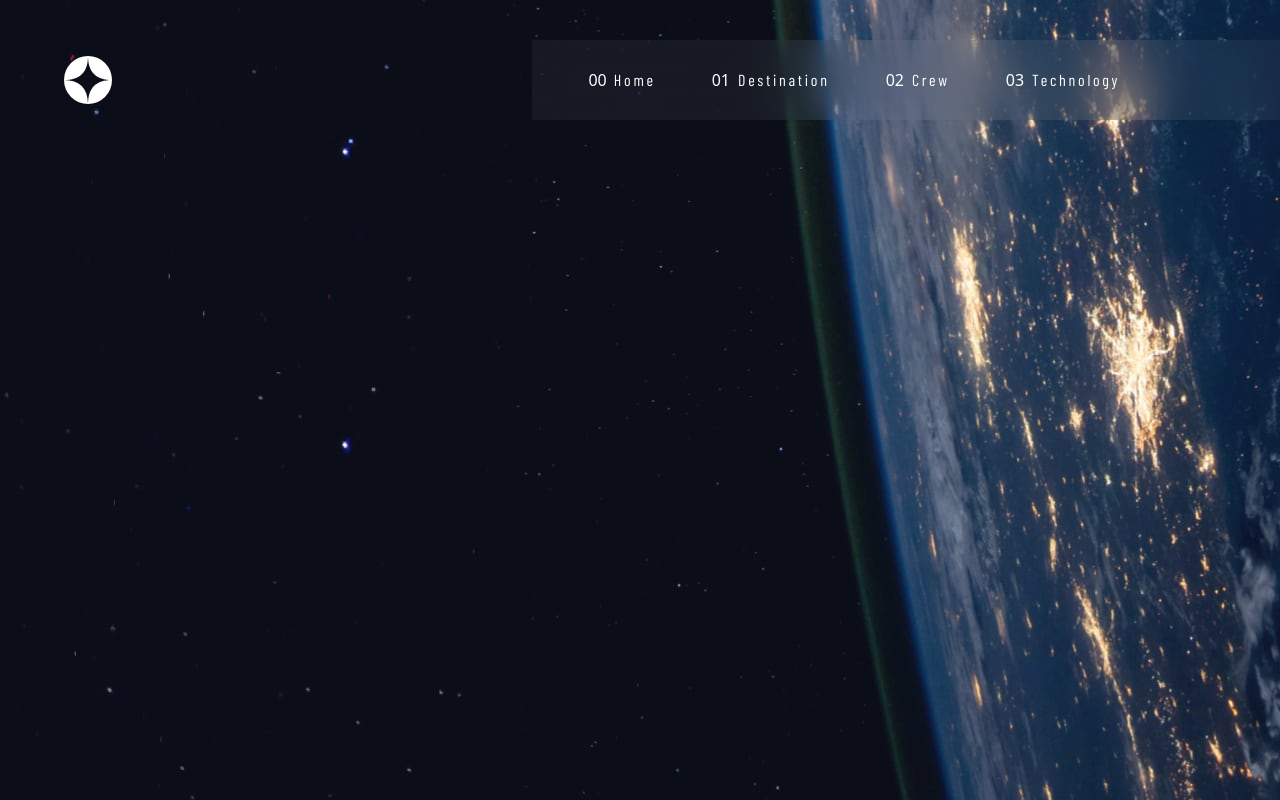
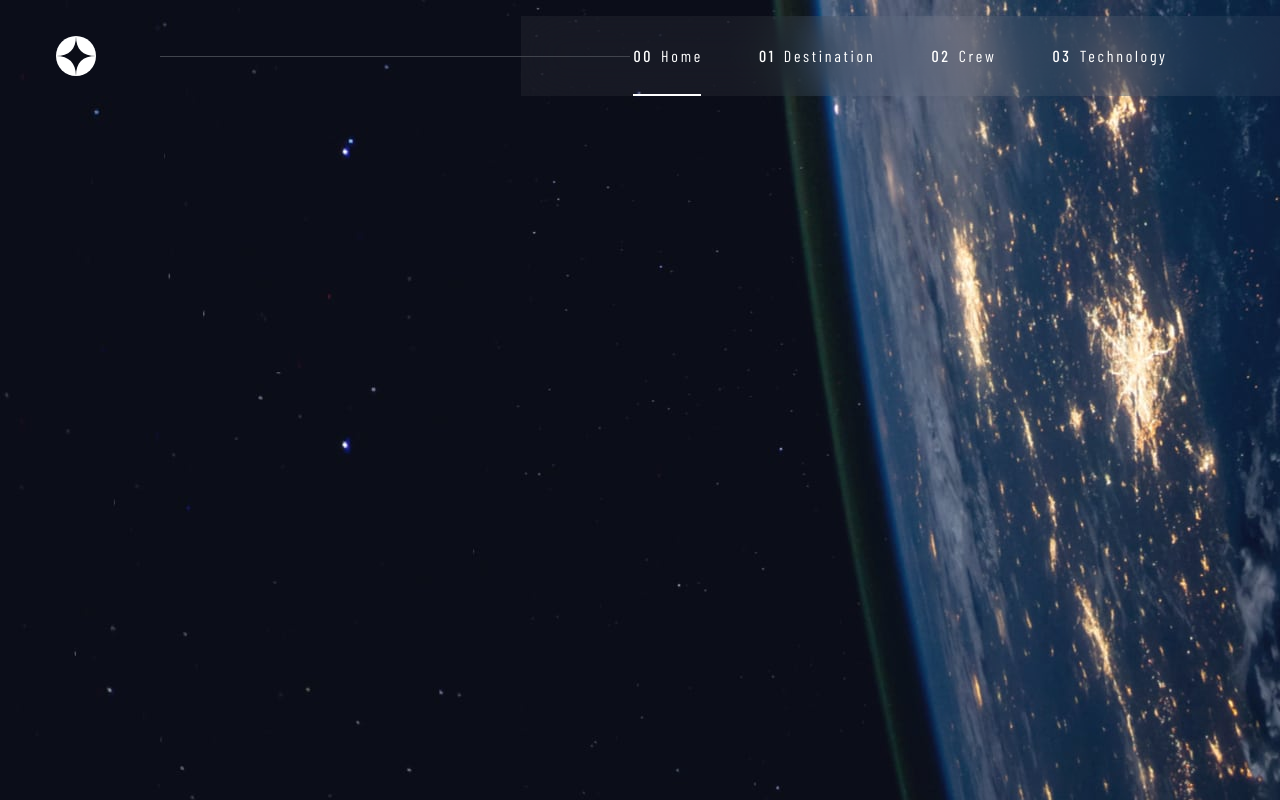
Before and after one commit to VitaliEdsel/Space-Turism, a React (Vite) app: page / in a window 1280 px wide. Built offline with nearby package versions, Linux system fonts and the light colour scheme; a web font is replaced by a local one.

Commit message:
navbar quase completa

```diff
--- a/index.html
+++ b/index.html
@@ -7,6 +7,7 @@
     <title>Space Turism</title>
     <link rel="preconnect" href="https://fonts.googleapis.com">
     <link rel="preconnect" href="https://fonts.gstatic.com" crossorigin>
+    <link href="https://fonts.googleapis.com/css2?family=Barlow+Condensed:wght@500&display=swap" rel="stylesheet">
     <link href="https://fonts.googleapis.com/css2?family=Barlow+Condensed&family=Bellefair&display=swap" rel="stylesheet">
   </head>
   <body>
--- a/src/App.css
+++ b/src/App.css
@@ -49,3 +49,7 @@
   width: 400px;
   background-color: rgb(31 41 55);
 }
+
+.fonte {
+  font-size: 40px;
+}
--- a/src/App.jsx
+++ b/src/App.jsx
@@ -1,8 +1,8 @@
 import { BrowserRouter as Router, Route, Routes } from "react-router-dom"
 import Home from "./pages/Home"
-import Crew from "./pages/Home"
-import Destination from "./pages/Home"
-import Technology from "./pages/Home"
+import Crew from "./pages/Crew"
+import Destination from "./pages/Destination"
+import Technology from "./pages/Technology"
 
 function App() {
   return (
--- a/src/components/Navbar.jsx
+++ b/src/components/Navbar.jsx
@@ -1,19 +1,100 @@
 import { Link } from "react-router-dom"
 import Logo from "../assets/shared/logo.svg"
+import {useState, useEffect} from 'react'
 import '../app.css'
 
-function Navbar() {
+function Navbar(props) {
+
+    var [branca, setbranca] = useState(props.lbranca)
+    var [estilobranca, setestilobranca] = useState('absolute left-28 top-[78px] block bg-white h-0.5 w-68px')
+    var [estilobranca2, setestilobranca2] = useState('absolute left-[237px] top-[78px] block bg-white h-0.5 w-[116px]')
+    var [estilobranca3, setestilobranca3] = useState('absolute left-[410px] top-[78px] block bg-white h-0.5 w-[63px]')
+    var [estilobranca4, setestilobranca4] = useState('absolute left-[530px] top-[78px] block bg-white h-0.5 w-[115px]')
+//
+    useEffect(() => {
+        if (branca === 1) {
+            setestilobranca2('absolute left-[237px] top-[78px] hidden bg-white h-0.5 w-[116px]')
+            setestilobranca3('absolute left-[237px] top-[78px] hidden bg-white h-0.5 w-[116px]')
+            setestilobranca4('absolute left-[237px] top-[78px] hidden bg-white h-0.5 w-[116px]')
+        }
+        if (branca === 2) {
+            setestilobranca('absolute left-[237px] top-[78px] hidden bg-white h-0.5 w-[116px]')
+            setestilobranca3('absolute left-[237px] top-[78px] hidden bg-white h-0.5 w-[116px]')
+            setestilobranca4('absolute left-[237px] top-[78px] hidden bg-white h-0.5 w-[116px]')
+        }
+        if (branca === 3) {
+            setestilobranca2('absolute left-[237px] top-[78px] hidden bg-white h-0.5 w-[116px]')
+            setestilobranca('absolute left-[237px] top-[78px] hidden bg-white h-0.5 w-[116px]')
+            setestilobranca4('absolute left-[237px] top-[78px] hidden bg-white h-0.5 w-[116px]')
+        }
+        if (branca === 4) {
+            setestilobranca2('absolute left-[237px] top-[78px] hidden bg-white h-0.5 w-[116px]')
+            setestilobranca3('absolute left-[237px] top-[78px] hidden bg-white h-0.5 w-[116px]')
+            setestilobranca('absolute left-[237px] top-[78px] hidden bg-white h-0.5 w-[116px]')
+        }
+    }, [])
+
+    function over1() {
+        if (branca != 1) {
+            setestilobranca ('absolute left-28 top-[78px] block bg-[#484E61] h-0.5 w-68px')
+        }
+    }
+
+    function over2() {
+        if (branca != 2) {
+            setestilobranca2 ('absolute left-[237px] top-[78px] block bg-[#484E61] h-0.5 w-[116px]')
+        }
+    }
+
+    function over3() {
+        if (branca != 3) {
+            setestilobranca3 ('absolute left-[410px] top-[78px] block bg-[#484E61] h-0.5 w-[63px]')
+        }
+    }
+
+    function over4() {
+        if (branca != 4) {
+            setestilobranca4 ('absolute left-[530px] top-[78px] block bg-[#484E61] h-0.5 w-[115px]')
+        }
+    }
+
+    function out1() {
+        if (branca != 1) {
+            setestilobranca('absolute left-[237px] top-[78px] hidden bg-white h-0.5 w-[116px]')
+        }
+    }
+    function out2() {
+        if (branca != 2) {
+            setestilobranca2('absolute left-[237px] top-[78px] hidden bg-white h-0.5 w-[116px]')
+        }
+    }
+    function out3() {
+        if (branca != 3) {
+            setestilobranca3('absolute left-[237px] top-[78px] hidden bg-white h-0.5 w-[116px]')
+        }
+    }
+    function out4() {
+        if (branca != 4) {
+            setestilobranca4('absolute left-[237px] top-[78px] hidden bg-white h-0.5 w-[116px]')
+        }
+    }
+
     return (
-        <div className="flex justify-between items-center">
-            <img src={Logo} className="w-12 h-12"></img>
-            <div className=''>
-                <ul className=" backdrop-blur-xl bg-white/5 flex justify-around items-center gap-14 h-20 pl-14 pr-40">
-                    <Link to="/"><li><a className="text-white flex gap-2"><p>00 </p><p className='barlow-16-27'> Home</p></a></li></Link>
-                    <Link to='/Destination'><li><a className="text-white flex gap-2"><p>01</p><p className='barlow-16-27'>Destination</p></a></li></Link>
-                    <Link to='/Crew'><li><a className="text-white flex gap-2"><p>02</p><p className='barlow-16-27'>Crew</p></a></li></Link>
-                    <Link to='/Technology'><li><a className="text-white flex gap-2"><p>03</p><p className='barlow-16-27'>Technology</p></a></li></Link>
+        <div className="flex justify-between items-center pl-14 md:pt-0 lg:pt-4">
+            <Link to='/'><img src={Logo} className="w-10 h-10 flex-none"></img></Link>
+                <ul className=" backdrop-blur-xl bg-white/5 flex shrink justify-center items-center gap-14 h-20 w-[759px]">
+                    <Link to="/"><li onMouseOver={over1} onMouseOut={out1}><div className="text-white flex gap-2"><p className='barlow-16-27 font-medium'>00</p><p className='barlow-16-27'> Home</p></div></li></Link>
+                    <Link to='/Destination'><li onMouseOver={over2} onMouseOut={out2}><div className="text-white flex gap-2"><p className='barlow-16-27 font-medium'>01</p><p className='barlow-16-27'>Destination</p></div></li></Link>
+                    <Link to='/Crew'><li onMouseOver={over3} onMouseOut={out3}><div className="text-white flex gap-2"><p className='barlow-16-27 font-medium'>02</p><p className='barlow-16-27'>Crew</p></div></li></Link>
+                    <Link to='/Technology'><li onMouseOver={over4} onMouseOut={out4}><div className="text-white flex gap-2"><p className='barlow-16-27 font-medium'>03</p><p className='barlow-16-27'>Technology</p></div></li></Link>
+
+                    <span className={estilobranca}></span>
+                    <span className={estilobranca2}></span>
+                    <span className={estilobranca3}></span>
+                    <span className={estilobranca4}></span>
+
                 </ul>
-            </div>
+            <span className=' md:hidden lg:block bg-[#41444D] h-0.25 w-[470px] absolute left-40'></span>
         </div>
     )
 }
--- a/src/pages/Destination.jsx
+++ b/src/pages/Destination.jsx
@@ -1,7 +1,7 @@
 function Destination() {
     return (
         <div>
-
+            dgsdfsdf
         </div>
     )
 }
--- a/src/pages/Home.jsx
+++ b/src/pages/Home.jsx
@@ -4,8 +4,8 @@ import Navbar from "../components/Navbar"
 
 function Home() {
     return (
-        <div className="h-screen pt-10 pl-16 bg-custom bg-background-home-desktop">
-            <Navbar />
+        <div className="h-screen bg-custom bg-background-home-desktop">
+            <Navbar lbranca={1} />
         </div>
     )
 }
--- a/tailwind.config.js
+++ b/tailwind.config.js
@@ -9,6 +9,13 @@ export default {
       backgroundImage: {
         'background-home-desktop': "url('./assets/home/background-home-desktop.jpg')",
       },
+      width: {
+        '125': '500px',
+        '68px': '68px',
+      },
+      height: {
+        '0.25': '1px'
+      },
     },
   },
   plugins: [],
```
